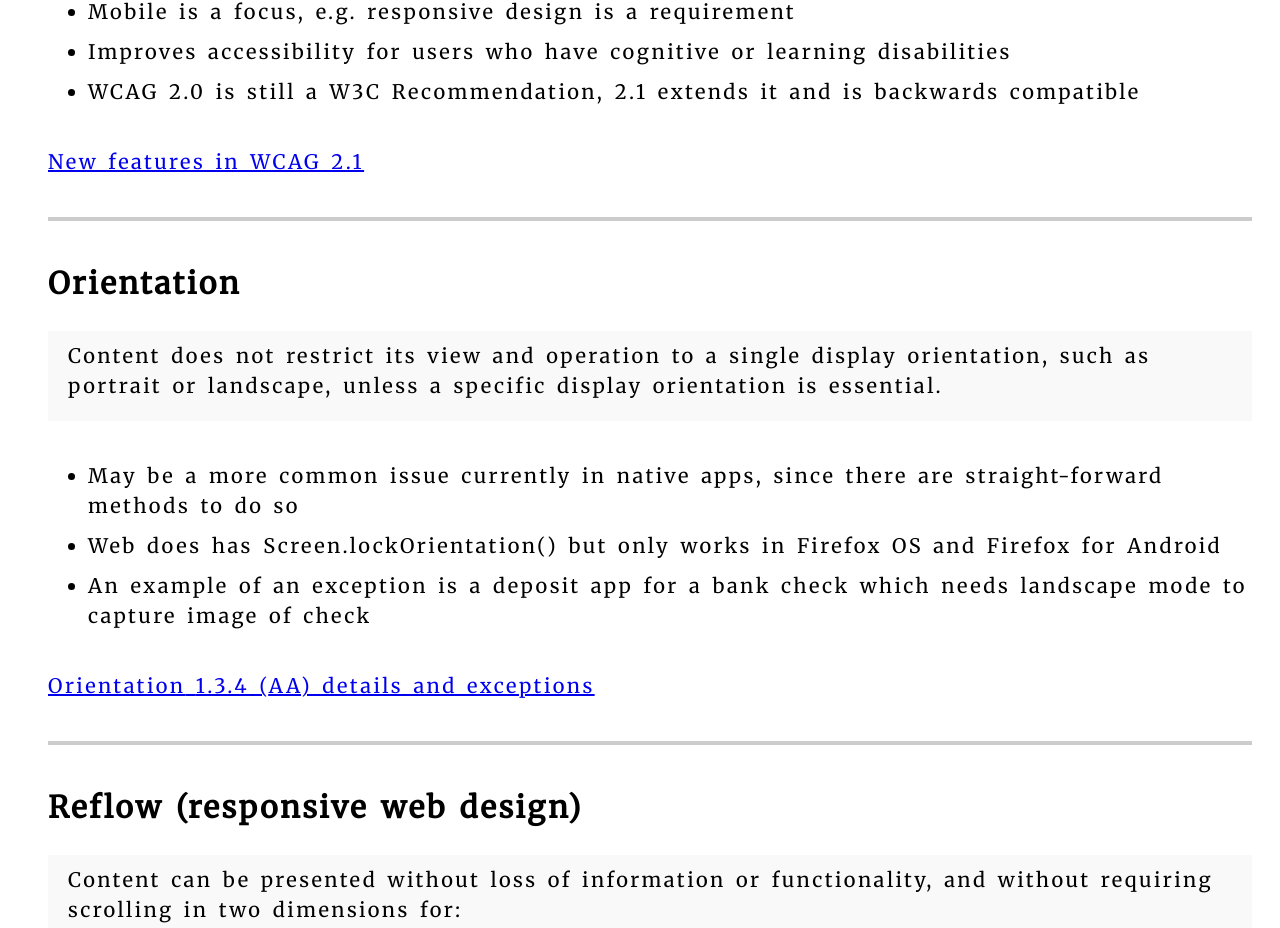
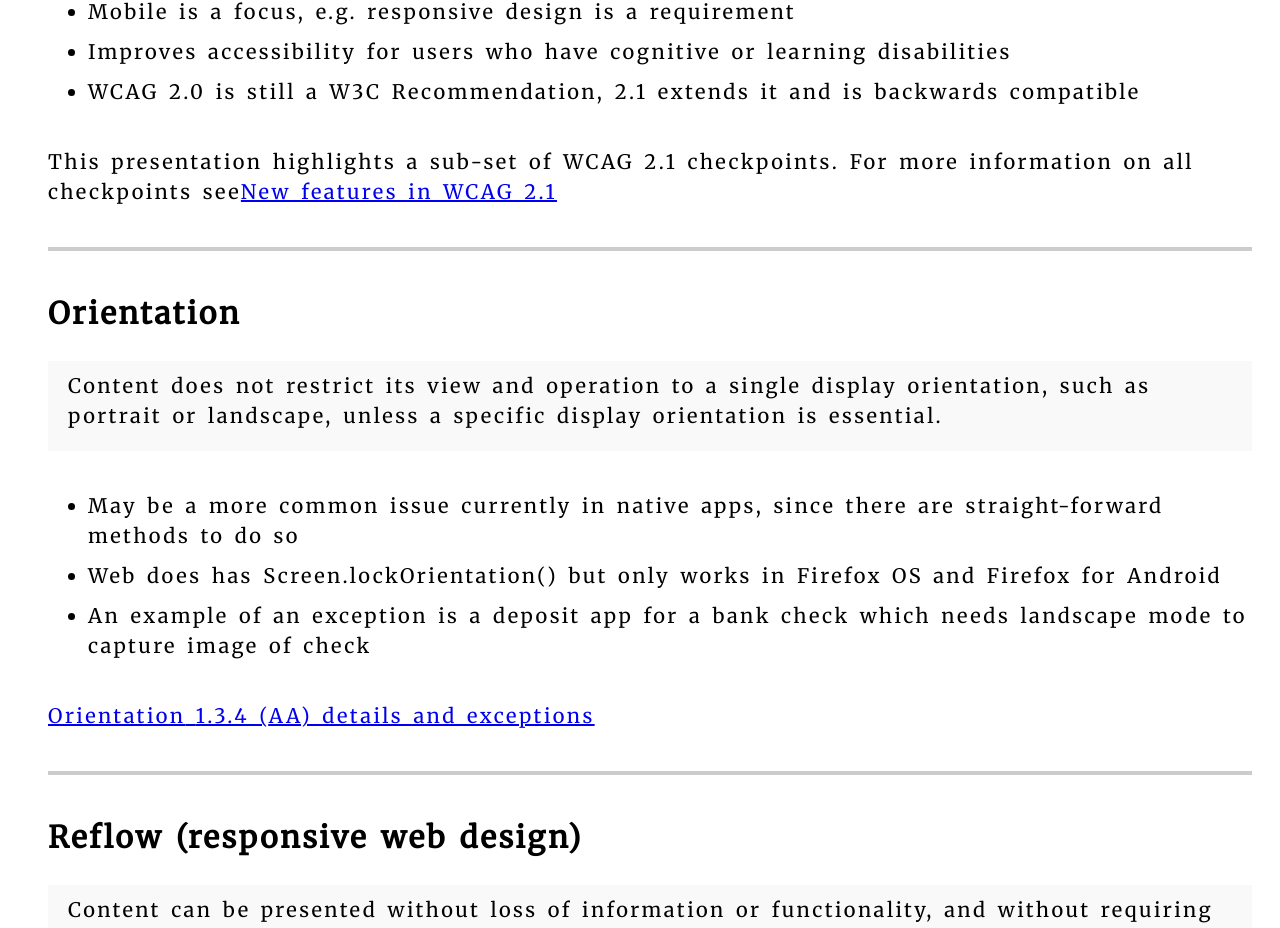
Before and after one commit to jeanem/wcag-2.1, a React (Create React App) app: page / in a window 1280 px wide. Shown: the part 830-1758 px from the top of the page. Built offline with nearby package versions, Linux system fonts and the light colour scheme.

Commit message:
updating overview slide

```diff
--- a/src/slides/Overview.js
+++ b/src/slides/Overview.js
@@ -10,7 +10,7 @@ class Overview extends Component {
                     <li>Improves accessibility for users who have cognitive or learning disabilities</li>
                     <li>WCAG 2.0 is still a W3C Recommendation, 2.1 extends it and is backwards compatible</li>
                 </ul>
-                <p><a href="https://www.w3.org/TR/WCAG21/#new-features-in-wcag-2-1">New features in WCAG 2.1</a></p>
+                <p>This presentation highlights a sub-set of WCAG 2.1 checkpoints. For more information on all checkpoints see<a href="https://www.w3.org/TR/WCAG21/#new-features-in-wcag-2-1">New features in WCAG 2.1</a></p>
             </div>
         );
     }
```
